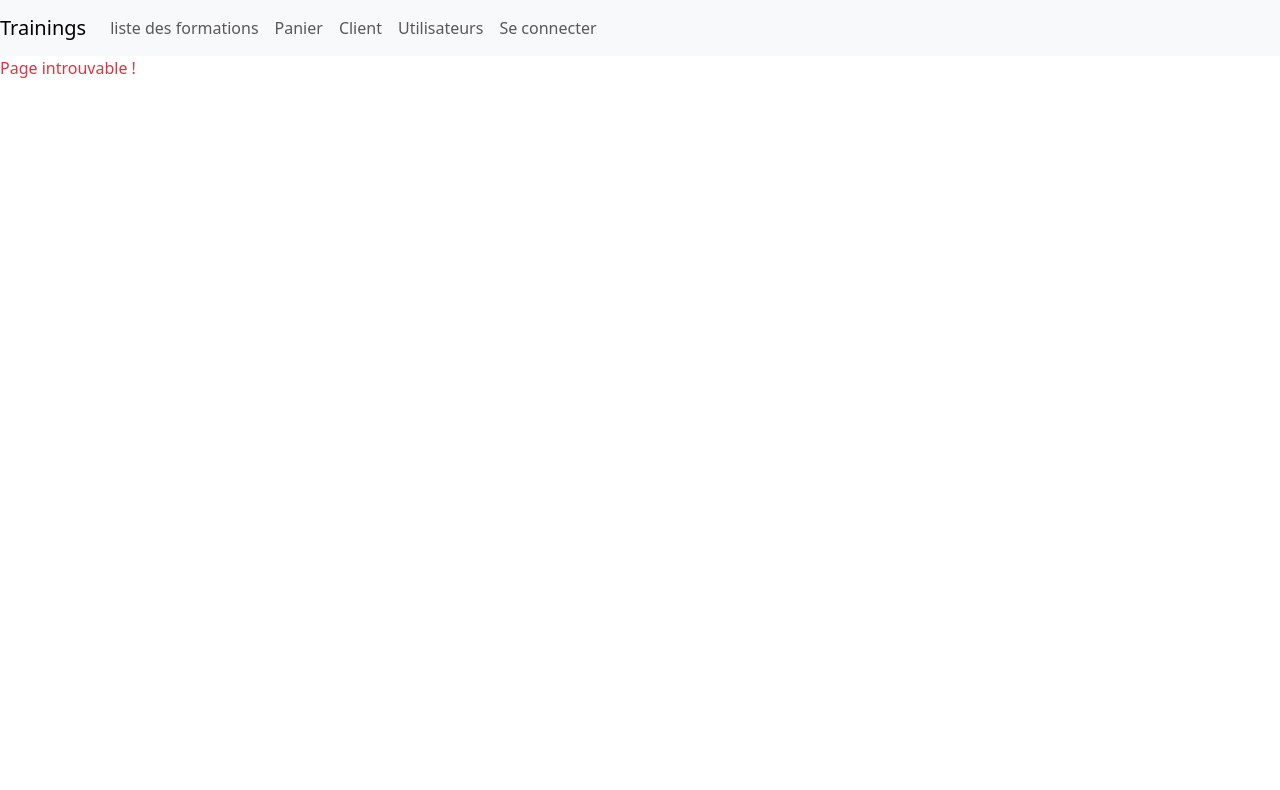
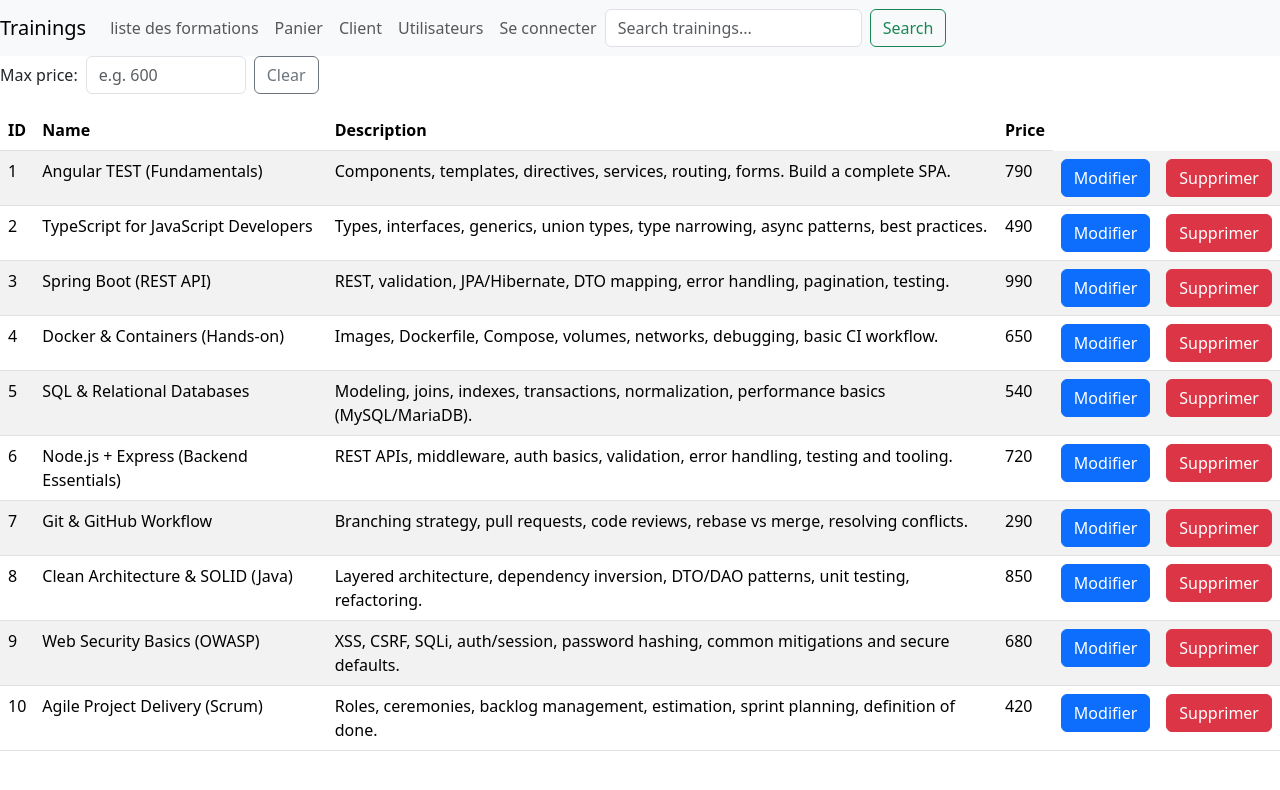
Before and after one commit to remicampistron512/training-front-app, an Angular app: page /admin-trainings in a window 1280 px wide. Before the commit this address led to /404. Shown: the top 790 px of the page. Built offline with nearby package versions, Linux system fonts and the light colour scheme; data requests are answered from the project's data file.

Commit message:
creation du composant admin-trainings

```diff
--- a/src/app/app.html
+++ b/src/app/app.html
@@ -26,7 +26,7 @@
 
     @if(authService.isAdmin()) {
       <li>
-        <a class="nav-link" routerLink="/admin">Administration</a>
+        <a class="nav-link" routerLink="/admin-trainings">Gérer les formations</a>
       </li>
     }
   </ul>
--- a/src/app/app.routes.ts
+++ b/src/app/app.routes.ts
@@ -12,6 +12,7 @@ import {UserForm} from './components/user-form/user-form';
 import {Admin} from './components/admin/admin';
 import {Logout} from './components/logout/logout';
 import {adminGuard} from './components/admin-guard'
+import {AdminTrainings} from './components/admin-trainings/admin-trainings';
 
 /* Les routes sont pris en compte dans l'ordre (de haut en bas) */
 export const routes: Routes = [
@@ -28,6 +29,7 @@ export const routes: Routes = [
   { path:'userList', component: UserList},
   { path:'userForm', component: UserForm},
   { path:'logout', component: Logout},
+  { path: 'admin-trainings',component: AdminTrainings},
   { path : '**', redirectTo: "/404"},
 
 ];
--- a/src/app/app.ts
+++ b/src/app/app.ts
@@ -25,7 +25,9 @@ export class App {
       )
       .subscribe(() => {
         // show ONLY on /trainings (also covers /trainings?x=... etc)
-        this.showSearchBar = this.router.url.startsWith('/trainings');
+        this.showSearchBar =
+          this.router.url.startsWith('/trainings') ||
+          this.router.url.startsWith('/admin-trainings');
       });
   }
 
--- /dev/null
+++ b/src/app/components/admin-trainings/admin-trainings.html
@@ -0,0 +1,56 @@
+<div>
+  <div class="d-flex gap-2 mb-3 align-items-center">
+    <label class="form-label mb-0">Max price:</label>
+
+    <input
+      type="number"
+      class="form-control"
+      style="width:160px"
+      min="0"
+      name="maxPrice"
+      [ngModel]="maxPrice"
+      (ngModelChange)="setMaxPrice($event)"
+      placeholder="e.g. 600"
+    />
+
+    <button class="btn btn-outline-secondary" type="button" (click)="setMaxPrice(null)">
+      Clear
+    </button>
+  </div>
+  @if (filteredTrainings?.length) {
+    <ng-container>
+
+
+
+      <table class="table table-striped table-hover">
+        <thead>
+        <tr>
+          <th role="button" (click)="setSort('id')">ID</th>
+          <th role="button" (click)="setSort('name')">Name</th>
+          <th role="button" (click)="setSort('description')">Description</th>
+          <th role="button" (click)="setSort('price')">Price</th>
+        </tr>
+        </thead>
+
+        <tbody>
+          @for (training of filteredTrainings; track training.id) {
+            <tr>
+              <td>{{ training.id }}</td>
+              <td>{{ training.name }}</td>
+              <td>{{ training.description }}</td>
+              <td>{{ training.price }}</td>
+              <td><button class="btn btn-primary">Modifier</button></td>
+              <td><button class="btn btn-danger">Supprimer</button></td>
+            </tr>
+          }
+        </tbody>
+      </table>
+    </ng-container>
+  } @else {
+    @if ((searchTerm?.trim()?.length ?? 0) > 0 || maxPrice !== null) {
+      <p>No trainings match your filters.</p>
+    } @else {
+      <p>No trainings available.</p>
+    }
+  }
+</div>
--- /dev/null
+++ b/src/app/components/admin-trainings/admin-trainings.ts
@@ -0,0 +1,147 @@
+import {ChangeDetectorRef, Component, OnDestroy, OnInit} from '@angular/core';
+import {ApiService} from '../../services/api/api-service';
+import {Training} from '../../model/training/training.model';
+import {FormsModule} from '@angular/forms';
+import {Subscription} from 'rxjs';
+import {CartService} from '../../services/cart/cart.service';
+import {TrainingSearchService} from '../../services/search-bar/training-search.service';
+
+type SortKey = 'id' | 'name' | 'description' | 'price';
+type SortDir = 'asc' | 'desc';
+
+@Component({
+  selector: 'app-admin-trainings',
+  imports: [
+    FormsModule
+  ],
+  templateUrl: './admin-trainings.html',
+  styleUrl: './admin-trainings.css',
+})
+export class AdminTrainings implements OnInit, OnDestroy{
+  listTrainings: Training[] = [];
+  filteredTrainings: Training[] = [];
+
+  searchTerm = '';
+
+  maxPrice: number | null = null; // null = no max filter
+
+  sortKey: SortKey = 'id';
+  sortDir: SortDir = 'asc';
+
+  error: string | null = null;
+  private sub?: Subscription;
+
+  constructor(
+    private cartService: CartService,
+    private search: TrainingSearchService,
+    private apiService: ApiService,
+    private cdr: ChangeDetectorRef
+  ) {
+
+
+  }
+
+  ngOnInit(): void {
+
+    // 1) Load data
+    this.getAllTrainings();
+
+    // 2) React to search term changes
+    this.sub = this.search.term$.subscribe(term => {
+      this.searchTerm = term ?? '';
+      this.applyFilters();
+    });
+
+
+  }
+
+  ngOnDestroy(): void {
+    this.sub?.unsubscribe();
+  }
+  getAllTrainings(): void {
+    this.apiService.getTrainings().subscribe({
+      next: (data) => {
+        this.listTrainings = data ?? [];
+        this.applyFilters();
+        this.cdr.detectChanges(); // ✅ force view update
+      },
+      error: (err) => {
+        this.error = err?.message ?? 'Erreur API';
+        this.listTrainings = [];
+        this.filteredTrainings = [];
+        this.cdr.detectChanges();
+      }
+    });
+  }
+  onAddToCart(training: Training): void {
+    this.cartService.addTraining(training);
+  }
+
+
+
+  setMaxPrice(value: unknown): void {
+    // ngModelChange from <input type="number"> can be number | null | '' (string)
+    if (value === null || value === undefined || value === '') {
+      this.maxPrice = null;
+    } else {
+      const n = typeof value === 'number' ? value : Number(value);
+      this.maxPrice = Number.isFinite(n) ? n : null;
+    }
+
+    this.applyFilters();
+  }
+
+
+  private applyFilters(): void {
+    const query = (this.searchTerm ?? '').trim().toLowerCase();
+    const max = this.maxPrice;
+
+    this.filteredTrainings = this.listTrainings.filter(t => {
+      const matchesText =
+        !query ||
+        t.name.toLowerCase().includes(query) ||
+        t.description.toLowerCase().includes(query) ||
+        String(t.id).includes(query) ||
+        String(t.price).includes(query);
+
+      const matchesMax = (max === null || max === 0) ? true : t.price <= max;
+
+      return matchesText && matchesMax;
+    });
+
+    this.applySort();
+  }
+
+  setSort(key: SortKey): void {
+    if (this.sortKey === key) {
+      this.sortDir = this.sortDir === 'asc' ? 'desc' : 'asc';
+    } else {
+      this.sortKey = key;
+      this.sortDir = 'asc';
+    }
+    this.applySort();
+  }
+
+  private applySort(): void {
+    // Convert the sort direction into a numeric multiplier:
+    //  -asc =>  1  (normal order)
+    //  - desc => -1  (reverse order)
+    const dir = this.sortDir === 'asc' ? 1 : -1;
+
+    // Current sort key chosen by the user (e.g. "id", "price", "name", "category", etc.)
+    const key = this.sortKey;
+
+    // Create a shallow copy before sorting to avoid mutating the existing array reference.
+    // This is often useful for change detection / predictable state updates.
+    this.filteredTrainings = [...this.filteredTrainings].sort((a, b) => {
+      // For numeric fields, compare using subtraction (fast and correct for numbers)
+      if (key === 'id' || key === 'price') {
+        return (a[key] - b[key]) * dir;
+      }
+
+      // For string fields, use localeCompare for human-friendly sorting.
+      // sensitivity: 'base' => case-insensitive (and accent-insensitive in many locales)
+      return a[key].localeCompare(b[key], undefined, { sensitivity: 'base' }) * dir;
+    });
+  }
+}
```
Also changed, not shown: src/app/components/admin-trainings/admin-trainings.css (added), 1 other file (tests, documents, lock files or other folders).
